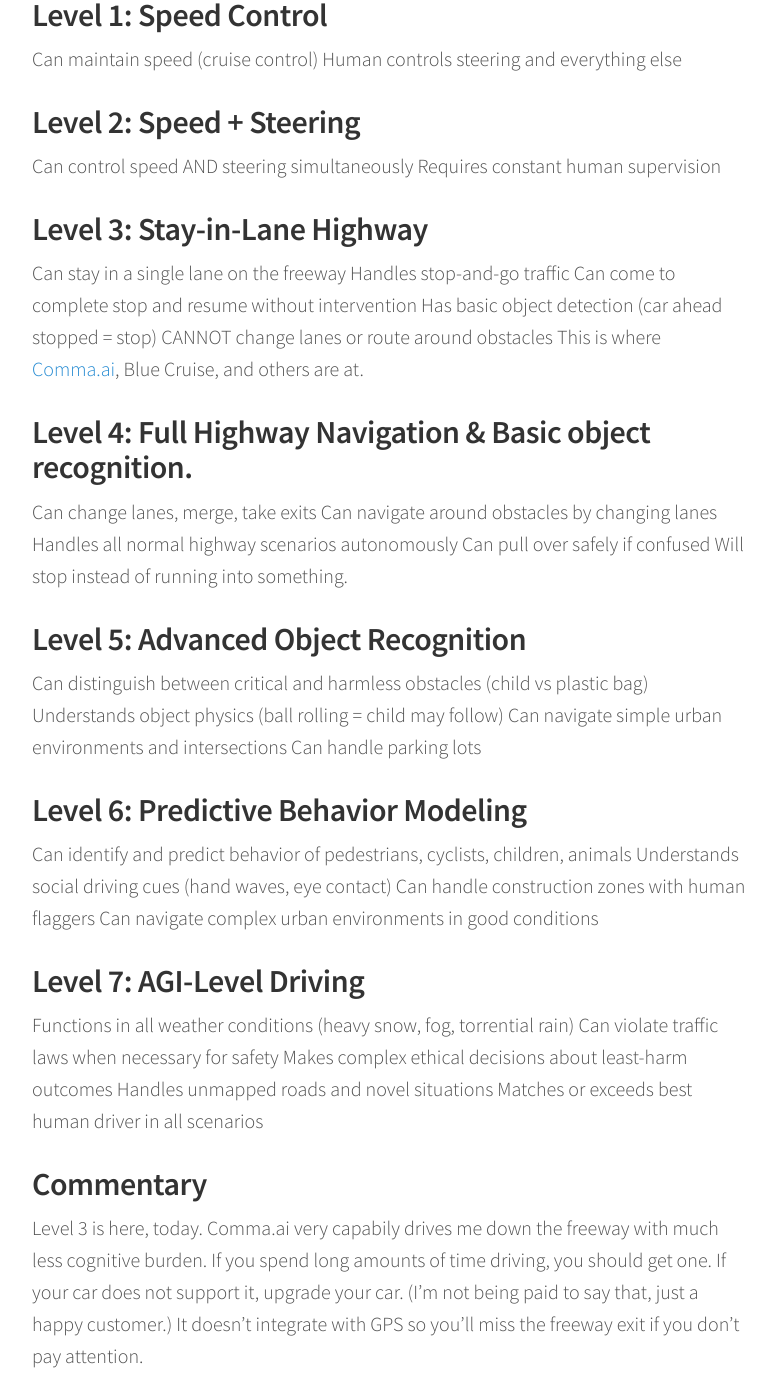
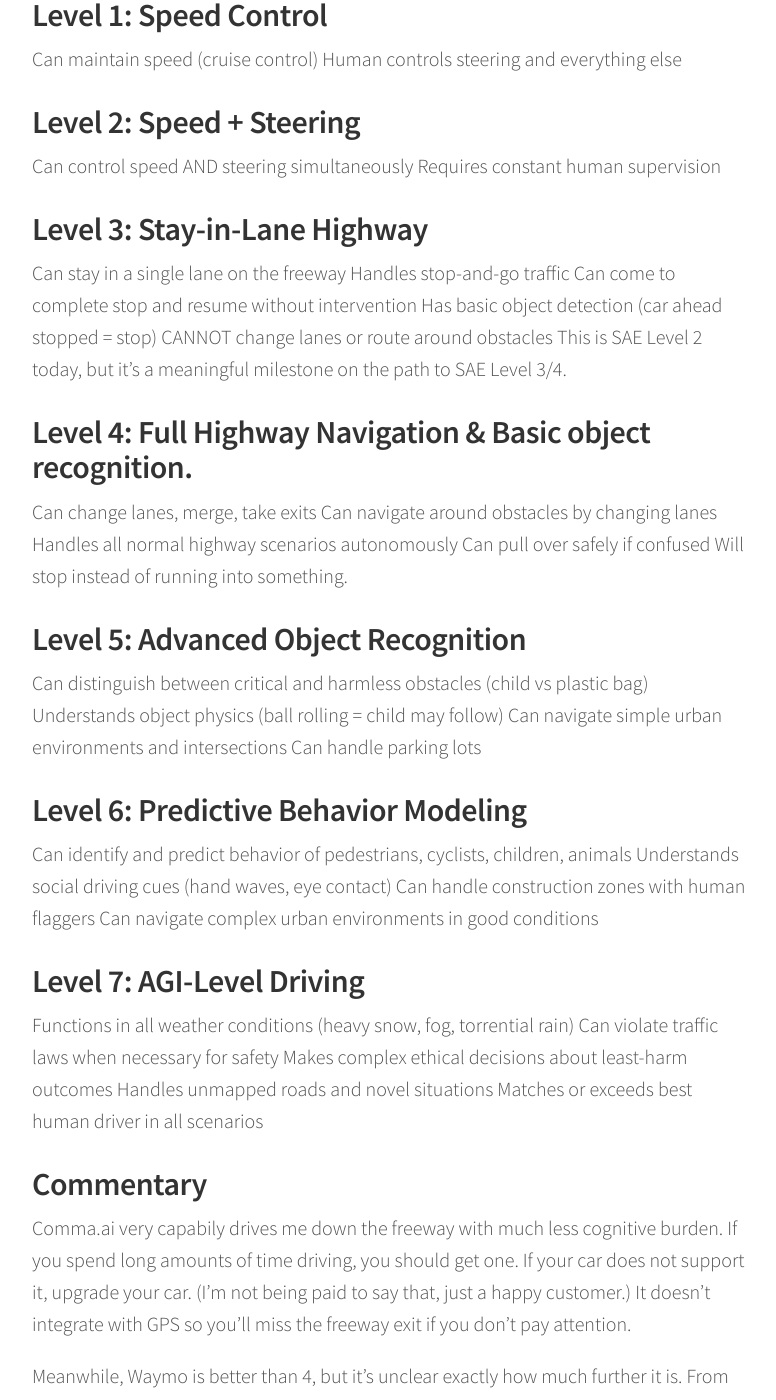
Before and after one commit to fragmede/fragmede.github.io, a Jekyll site: the page built from _posts/2025-09-25-revised-autonomy-levels.markdown, in a window 1280 px wide and 1400 px high, scrolled down 576 px. Shown: the whole window, without its empty margins (248-1024 px from the left). Built offline with Jekyll 4.4.1, drawn with Linux system fonts in a browser that asks for light colours.

Commit message:
Clarify SAE level framing in autonomy post

```diff
--- a/_posts/2025-09-25-revised-autonomy-levels.markdown
+++ b/_posts/2025-09-25-revised-autonomy-levels.markdown
@@ -28,7 +28,7 @@
 Can come to complete stop and resume without intervention
 Has basic object detection (car ahead stopped = stop)
 CANNOT change lanes or route around obstacles
-This is where [Comma.ai](http://comma.ai), Blue Cruise, and others are at.
+This is SAE Level 2 today, but it's a meaningful milestone on the path to SAE Level 3/4.
 
 ## Level 4: Full Highway Navigation & Basic object recognition.
 
@@ -61,7 +61,7 @@
 Matches or exceeds best human driver in all scenarios
 
 ## Commentary
-Level 3 is here, today. Comma.ai very capabily drives me down the freeway with much less cognitive burden. If you spend long amounts of time driving, you should get one. If your car does not support it, upgrade your car. (I'm not being paid to say that, just a happy customer.) It doesn't integrate with GPS so you'll miss the freeway exit if you don't pay attention.
+Comma.ai very capabily drives me down the freeway with much less cognitive burden. If you spend long amounts of time driving, you should get one. If your car does not support it, upgrade your car. (I'm not being paid to say that, just a happy customer.) It doesn't integrate with GPS so you'll miss the freeway exit if you don't pay attention.
 
 Meanwhile, Waymo is better than 4, but it's unclear exactly how much further it is. From experience riding in them, the Waymo Driver is already at 5, and some parts of 6.
 
```
Also changed, not shown: tasks/todo.md (added, +10 -0 lines).
